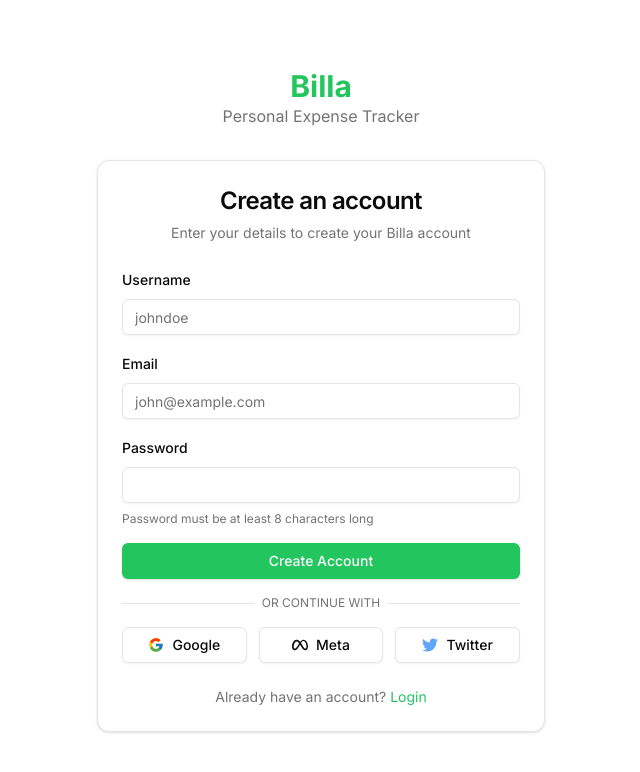
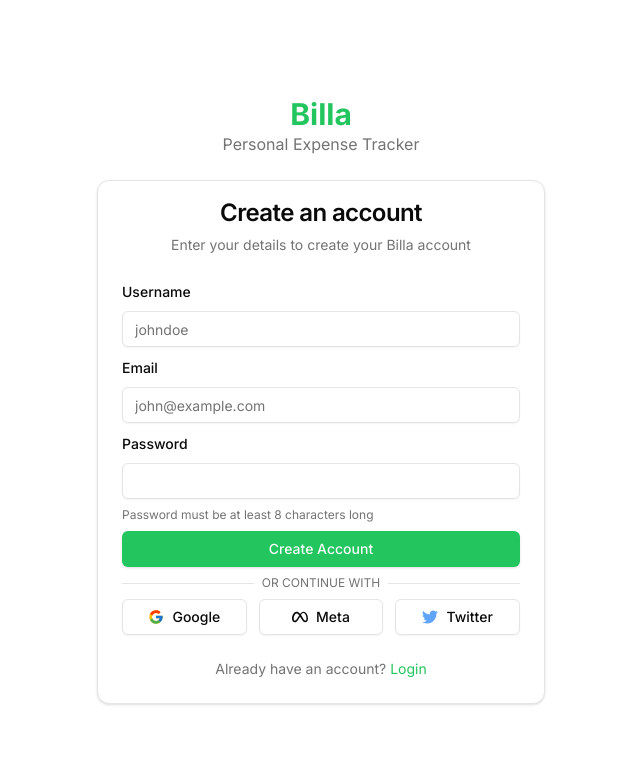
Before and after one commit to aaronaminubandado/billa, a Next.js app: page /register in a window 1280 px wide. Shown: the top 772 px of the page, without its empty margins (319-959 px from the left). Built offline with nearby package versions, Linux system fonts and the light colour scheme.

Commit message:
style: remove excess scroll by reducing some of the spacing in the form

```diff
--- a/app/(auth)/register/page.tsx
+++ b/app/(auth)/register/page.tsx
@@ -3,11 +3,10 @@
 import React, { useEffect } from "react";
 import Link from "next/link";
 import { useForm } from "react-hook-form";
-import { z } from "zod";
 import { zodResolver } from "@hookform/resolvers/zod";
 import { signup } from "../actions";
 import { useRouter } from "next/navigation";
-import { toast } from "sonner"; // Optional toast feedback
+import { toast } from "sonner";
 
 import {
   Card,
@@ -56,24 +55,24 @@ export default function RegisterPage() {
   return (
     <div className="min-h-screen flex items-center justify-center p-4 bg-background">
       <div className="w-full max-w-md">
-        <div className="mb-8 text-center">
+        <div className="mb-6 text-center">
           <h1 className="text-3xl font-bold text-green-500">Billa</h1>
           <p className="text-muted-foreground">Personal Expense Tracker</p>
         </div>
 
         <Card>
-          <CardHeader>
+          <CardHeader className="pt-4">
             <CardTitle className="text-2xl text-center">
               Create an account
             </CardTitle>
-            <CardDescription className="text-center">
+            <CardDescription className="px-1 text-center">
               Enter your details to create your Billa account
             </CardDescription>
           </CardHeader>
 
-          <CardContent className="space-y-4">
+          <CardContent className="space-y-2">
             {/* Attach handleSubmit from react-hook-form */}
-            <form onSubmit={handleSubmit(onSubmit)} className="space-y-4">
+            <form onSubmit={handleSubmit(onSubmit)} className="space-y-2">
               {/* Username Field */}
               <div className="space-y-2">
                 <Label htmlFor="username">Username</Label>
```
